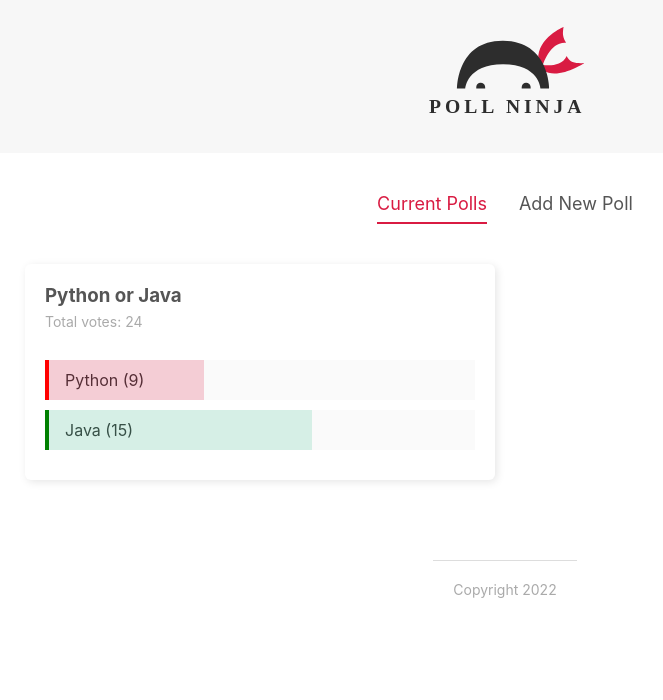
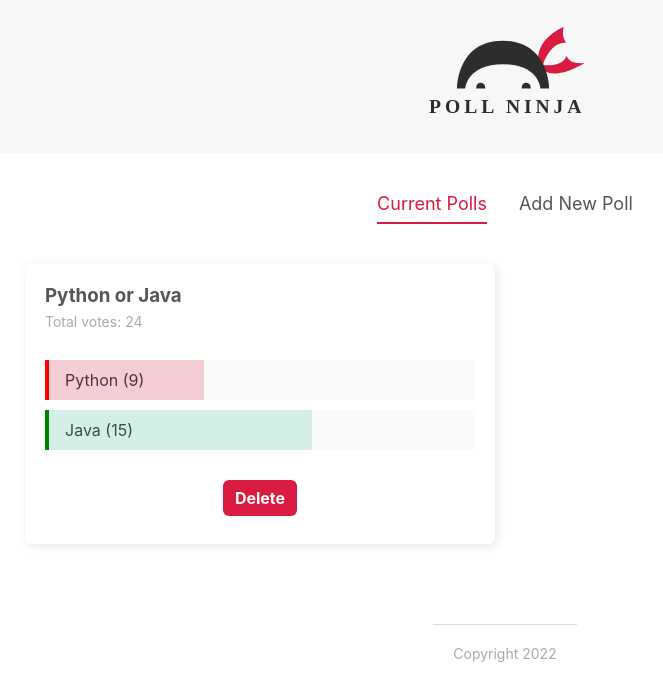
Before and after one commit to sa1123/Polling-App-Svelte, a Svelte app: page / in a window 1280 px wide. Shown: the top 700 px of the page, without its empty margins (135-798 px from the left). Built offline with nearby package versions, Linux system fonts and the light colour scheme.

Commit message:
delete polls

```diff
--- a/src/components/PollDetails.svelte
+++ b/src/components/PollDetails.svelte
@@ -1,7 +1,7 @@
 <script>
     import Card from '../shared/Card.svelte';
     import PollStore from '../stores/PollStore.js';
-    import PollList from './PollList.svelte';
+    import Button from '../shared/Button.svelte';
 
     export let poll;
 
@@ -25,6 +25,12 @@
             return copiedPolls;
         });
     };
+
+    const handleDelete = (id) => {
+        PollStore.update(currentPolls => {
+            return currentPolls.filter(poll => poll.id != id)
+        });
+    };
 </script>
 
 <Card>
@@ -38,6 +44,9 @@
         <div class="answer" on:click={() => handleVote('b', poll.id)}>
             <div class="percent percent-b" style="width: {percentB}%"></div>
             <span>{ poll.answerB } ({ poll.votesB })</span>
+        </div>
+        <div class="delete">
+            <Button flat={true} on:click={() => handleDelete(poll.id)}>Delete</Button>
         </div>
     </div>
 </Card>
@@ -79,4 +88,8 @@
         border-left: 4px solid green;
         background: rgba(69, 196, 150, 0.2);
     }
+    .delete{
+        margin-top: 30px;
+        text-align: center;
+    }
 </style>
--- a/src/shared/Button.svelte
+++ b/src/shared/Button.svelte
@@ -4,7 +4,7 @@
     export let inverse = false;
 </script>
 
-<button class={type} class:flat={flat} class:inverse={inverse}>
+<button class={type} class:flat={flat} class:inverse={inverse} on:click>
     <slot></slot>
 </button>
 
```
